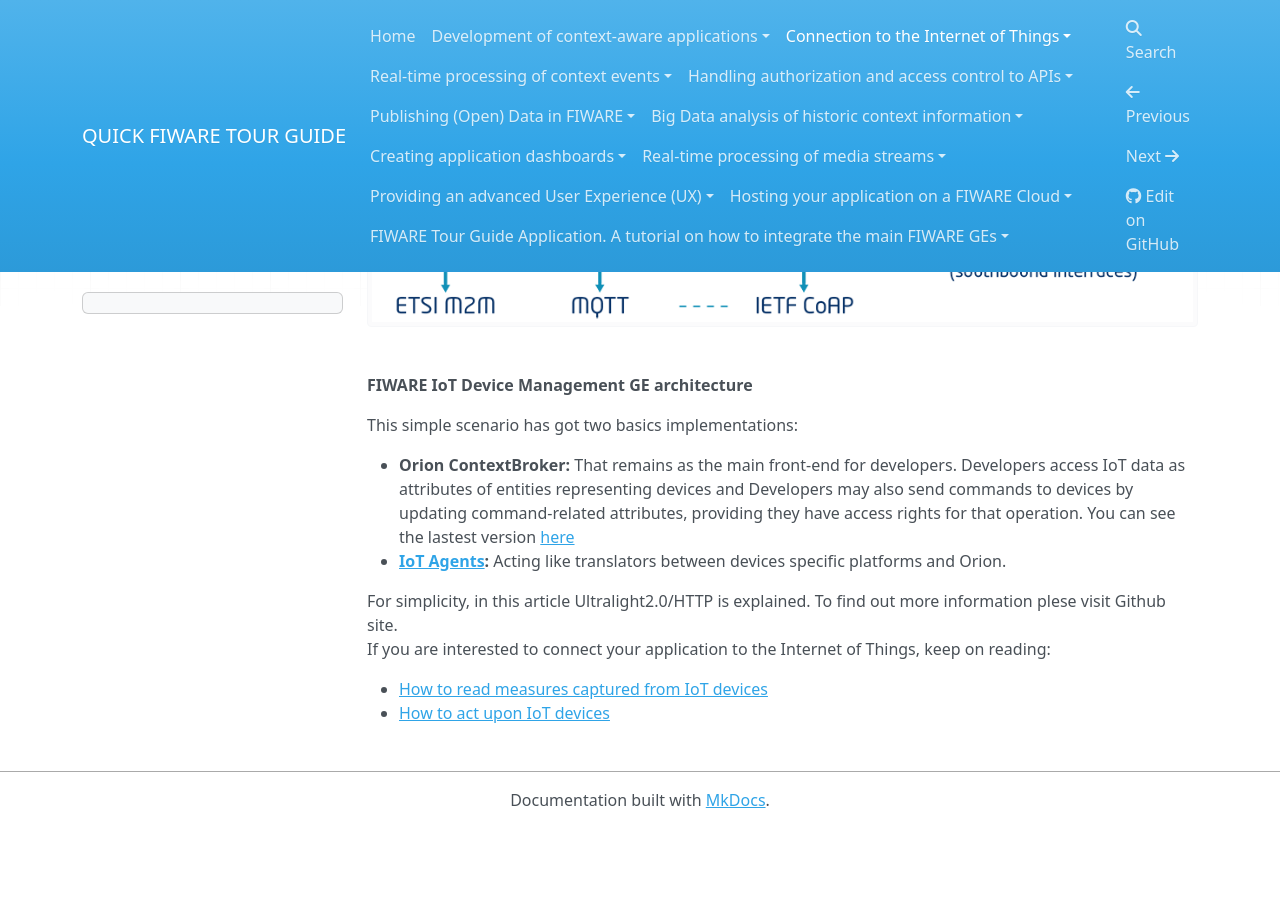
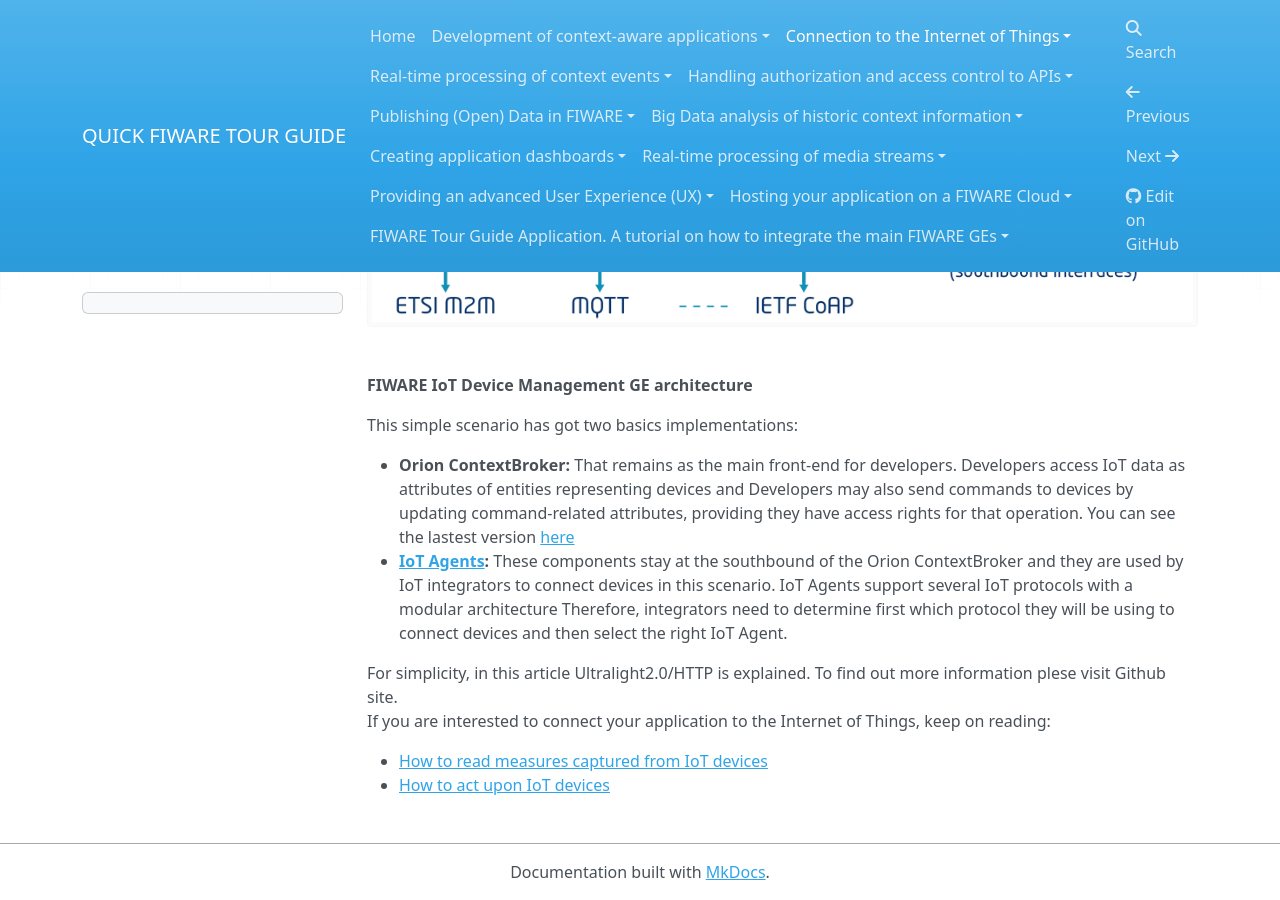
Before and after one commit to FIWARE-Ops/docs.TourGuide, an MkDocs documentation site: the page built from doc/connection-to-the-internet-of-things/introduction.md, in a window 1280 px wide and 900 px high, scrolled down 791 px. Built offline with MkDocs 1.6.1, drawn with Linux system fonts in a browser that asks for light colours; nearby versions of some CDN libraries; comment, search, counter and statistics services are not loaded; old or Windows-style settings are respelled for this version of MkDocs; before the commit the page ends 1619 px from its top, so only the background shows below that.

Commit message:
Update introduction.md
IoT Agents descriptions updated

```diff
--- a/doc/connection-to-the-internet-of-things/introduction.md
+++ b/doc/connection-to-the-internet-of-things/introduction.md
@@ -33,7 +33,10 @@ implementations:
     devices by updating command-related attributes, providing they have
     access rights for that operation.
     You can see the lastest version [here](https://github.com/Fiware/context.Orion/tree/release/1.7.0)
--   **[IoT Agents](https://github.com/Fiware?utf8=%E2%9C%93&q=IoTAgent):** Acting like translators between devices specific platforms       and Orion.
+-   **[IoT Agents](https://github.com/Fiware?utf8=%E2%9C%93&q=IoTAgent):** These components stay at the southbound of the
+    Orion ContextBroker and they are used by IoT integrators to connect devices in this scenario. IoT Agents support several
+    IoT protocols with a modular architecture Therefore, integrators need to determine first which protocol they will be using
+    to connect devices and then select the right IoT Agent.
 
 For simplicity, in this article Ultralight2.0/HTTP is explained. To find out more information plese visit Github site.
 If you are interested to connect your application to the Internet of Things, keep on reading:
```
